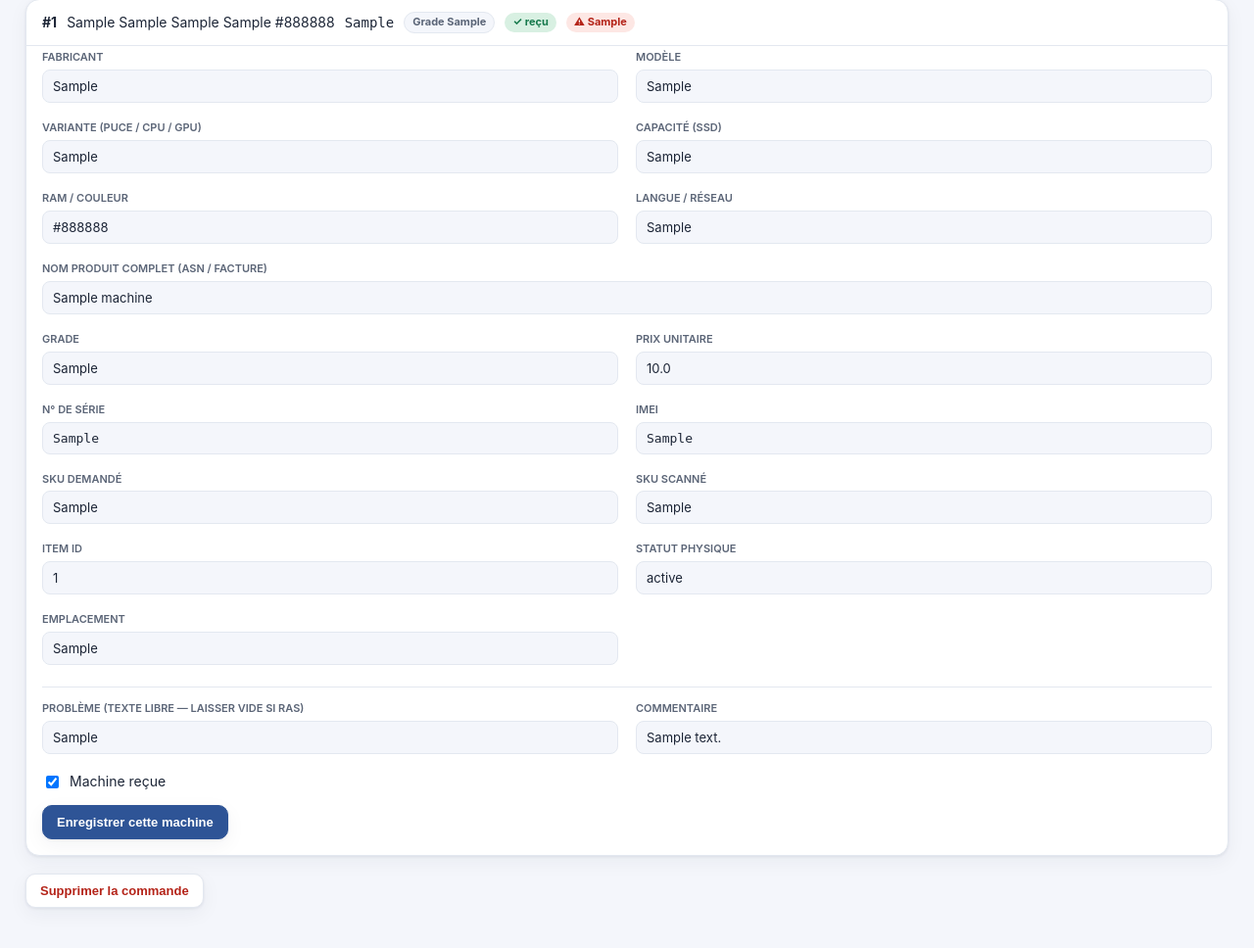
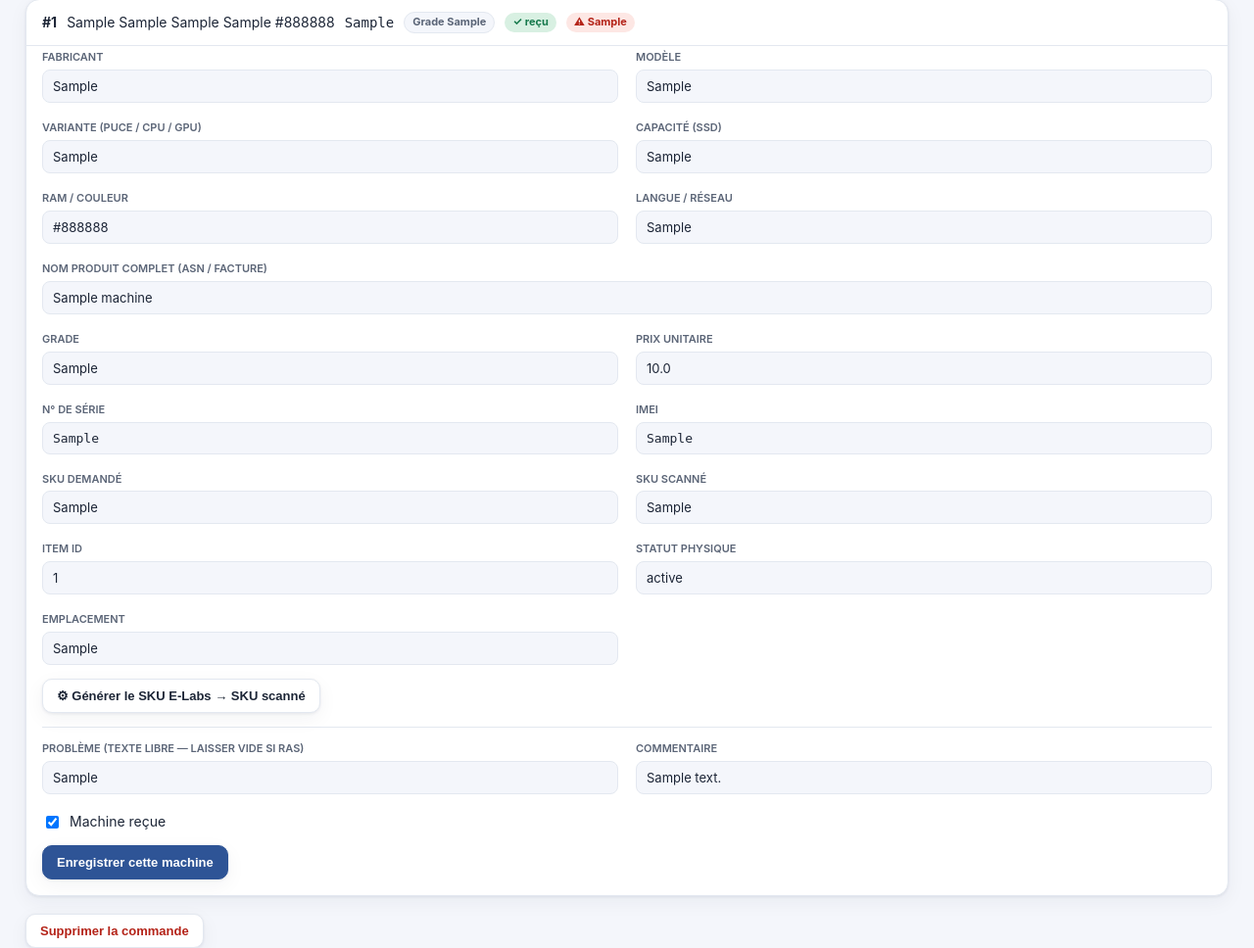
Before and after one commit to edouarddeliant-cmd/suivicommande, a FastAPI app: page /orders/1 in a window 1280 px wide, after a click that opens the changed part. Shown: the part 901-1869 px from the top of the page at 98% size. Before the commit the page ends 1844 px from the top, so only its background shows below. Run offline with FastAPI, Linux system fonts and the light colour scheme; tables that the repository leaves empty hold one stand-in row (values such as "Sample post").

Commit message:
Ajout génération auto du SKU E-Labs (bouton sur la fiche machine)

```diff
--- a/app/templates/order_detail.html
+++ b/app/templates/order_detail.html
@@ -79,6 +79,10 @@
       <div class="field"><label>Statut physique</label><input name="physical_status" value="{{ m.physical_status }}"></div>
       <div class="field"><label>Emplacement</label><input name="location" value="{{ m.location }}"></div>
     </div>
+    <div style="margin-top:6px;display:flex;gap:10px;align-items:center;flex-wrap:wrap">
+      <button type="button" class="btn" onclick="genSku(this.form)">⚙︎ Générer le SKU E-Labs → SKU scanné</button>
+      <span class="sku-info muted" style="font-size:12px"></span>
+    </div>
     <hr style="border:none;border-top:1px solid var(--line);margin:14px 0">
     <div class="grid2">
       <div class="field"><label>Problème (texte libre — laisser vide si RAS)</label><input name="probleme" value="{{ '' if (m.probleme|upper) in ['', 'RAS'] else m.probleme }}" placeholder="ex. écran rayé, mauvais modèle livré…"></div>
@@ -94,4 +98,61 @@
 <form method="post" action="/orders/{{ o.id }}/delete" onsubmit="return confirm('Supprimer cette commande et ses machines ?')" style="margin-top:18px">
   <button class="btn" style="color:var(--red)">Supprimer la commande</button>
 </form>
+
+<script>
+// Génération du SKU E-Labs : MODELE-ANNEE-SSD-RAM-PUCE-COULEUR-GRADE
+// déduit des champs de la machine, écrit dans "SKU scanné".
+function genSku(form){
+  const g = n => (form.querySelector('[name="'+n+'"]') || {}).value || '';
+  const model=g('model'), variant=g('variant'), capacity=g('capacity'),
+        colour=g('colour'), product=g('product_name'), grade=g('grade');
+  const hay=[model,variant,product].join(' ');
+  const low=hay.toLowerCase();
+  const missing=[];
+  // MODELE
+  let mdl='';
+  if(/mac\s*mini/.test(low)) mdl='MM';
+  else if(/mac\s*studio/.test(low)) mdl='MS';
+  else if(/macbook\s*air/.test(low)) mdl=/\b15/.test(hay)?'MBA15':'MBA13';
+  else if(/macbook\s*pro/.test(low)) mdl=/\b16/.test(hay)?'MBP16':(/\b14/.test(hay)?'MBP14':'MBP13');
+  if(!mdl){mdl='?';missing.push('modèle');}
+  // ANNEE
+  const ym=hay.match(/\b20(\d\d)\b/); let yr=ym?ym[1]:''; if(!yr){yr='??';missing.push('année');}
+  // SSD
+  let ssd=''; const cap=capacity.toLowerCase().replace(',','.');
+  const tb=cap.match(/([\d.]+)\s*t[bo]/), gb=cap.match(/(\d+)\s*g[bo]/);
+  if(tb) ssd={'1':'S10','1.5':'S15','2':'S20','4':'S40','8':'S80'}[String(parseFloat(tb[1]))]||'';
+  else if(gb) ssd={'128':'S12','256':'S25','512':'S51','1024':'S10'}[gb[1]]||'';
+  if(!ssd){ssd='S??';missing.push('SSD');}
+  // RAM
+  let ram=''; const rm=colour.match(/(\d+)\s*g[bo]/i)||variant.match(/(\d+)\s*g[bo]\s*(?:ram|unified|mémoire|memory)/i)||product.match(/(\d+)\s*g[bo]\s*(?:ram|unified|mémoire|memory)/i);
+  if(rm) ram='R'+rm[1]; if(!ram){ram='R??';missing.push('RAM');}
+  // PUCE
+  let chip=''; const am=hay.match(/m([1-4])\s*(pro|max|ultra)?/i);
+  if(am){
+    const gen=am[1], tier={pro:'P',max:'M',ultra:'U'}[(am[2]||'').toLowerCase()]||'';
+    const cpu=(hay.match(/(\d+)\s*[- ]?core\s*cpu/i)||hay.match(/(\d+)\s*cœurs?\s*cpu/i)||[])[1]||'';
+    const gpu=(hay.match(/(\d+)\s*[- ]?core\s*gpu/i)||hay.match(/(\d+)\s*cœurs?\s*gpu/i)||[])[1]||'';
+    if(gen&&cpu&&gpu) chip='M'+gen+tier+cpu+'C'+gpu+'G';
+  } else {
+    const im=hay.match(/i([3579])\b/i), gh=hay.match(/([\d.,]+)\s*g?hz/i);
+    if(im&&gh) chip='i'+im[1]+parseFloat(gh[1].replace(',','.')).toFixed(1);
+  }
+  if(!chip){chip='?';missing.push('puce');}
+  // COULEUR
+  const ct=(colour+' '+product).toLowerCase(); let col='';
+  const cm=[[/space\s*black|noir\s*sid/,'NS'],[/space\s*gr[ae]y|gris\s*sid/,'GS'],[/silver|argent|\bsil\b/,'AR'],[/starlight|lumi/,'LS'],[/midnight|minuit/,'MN'],[/sky\s*blue|bleu\s*ciel/,'BC'],[/gold|\bor\b/,'OR']];
+  for(const [re,c] of cm){ if(re.test(ct)){col=c;break;} }
+  if(!col){col='??';missing.push('couleur');}
+  // GRADE
+  let gr=(grade||'').toUpperCase(); if(!['A','B','C','Z'].includes(gr)){gr='?';missing.push('grade');}
+  const sku=[mdl,yr,ssd,ram,chip,col,gr].join('-');
+  const target=form.querySelector('[name="sku_scanned"]'); if(target) target.value=sku;
+  const info=form.querySelector('.sku-info');
+  if(info){
+    if(missing.length){ info.textContent='⚠︎ '+sku+' — à vérifier : '+missing.join(', '); info.style.color='var(--amber)'; }
+    else { info.textContent='✓ '+sku+' — pense à Enregistrer'; info.style.color='var(--green)'; }
+  }
+}
+</script>
 {% endblock %}
```
